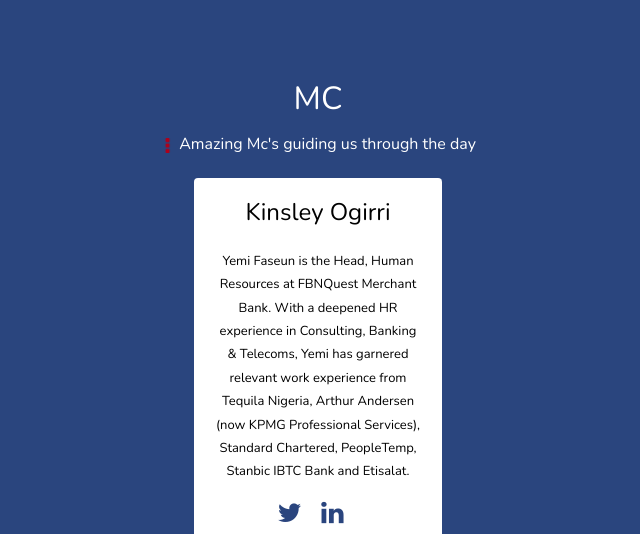
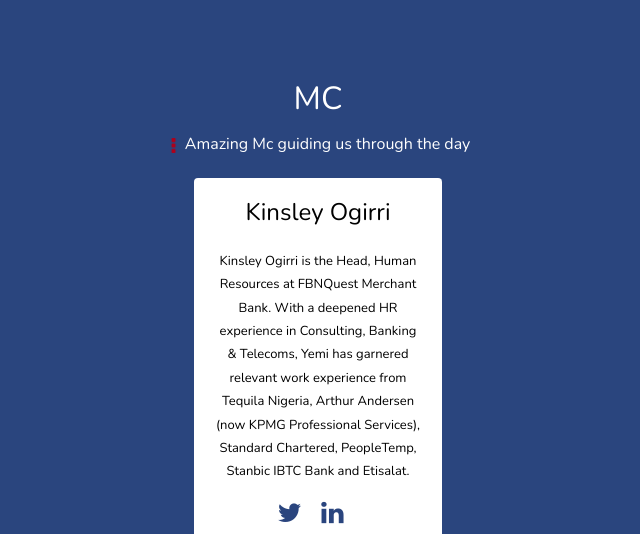
Before and after one commit to eni4sure/thecatalystsummit, a website: page catalyst/index.html in a window 1280 px wide. Shown: the part 3020-3554 px from the top of the page, 322-962 px from the left. Drawn offline with nearby package versions, Linux system fonts and the light colour scheme.

Commit message:
make it better

```diff
--- a/catalyst/index.html
+++ b/catalyst/index.html
@@ -332,7 +332,7 @@
                 <div class="col-md-12 speak-k1">
                     <h2>MC</h2>
                     <p>
-                        <img src="./img/vertical-ellipsis.png" class="img-responsive" alt=""> Amazing Mc's guiding us through the day</p>
+                        <img src="./img/vertical-ellipsis.png" class="img-responsive" alt=""> Amazing Mc guiding us through the day</p>
                 </div>
             </div>
             <div class="">
@@ -341,7 +341,7 @@
                         <div class="speak-k2">
                             <!-- <img src="img/unamed6.jpg" class="img-responsive" alt=""> -->
                             <h2>Kinsley Ogirri</h2>
-                            <p>Yemi Faseun is the Head, Human Resources at FBNQuest Merchant Bank. With a deepened HR experience in Consulting, Banking & Telecoms, Yemi has garnered relevant work experience from Tequila Nigeria, Arthur Andersen (now KPMG
+                            <p>Kinsley Ogirri is the Head, Human Resources at FBNQuest Merchant Bank. With a deepened HR experience in Consulting, Banking & Telecoms, Yemi has garnered relevant work experience from Tequila Nigeria, Arthur Andersen (now KPMG
                                 Professional Services), Standard Chartered, PeopleTemp, Stanbic IBTC Bank and Etisalat.</p>
                             <a href="">
                                 <i class="fa fa-twitter"></i>
```
Also changed, not shown: catalyst/img/Untitled-4.png (added), catalyst/img/Untitled-5.png (added).
